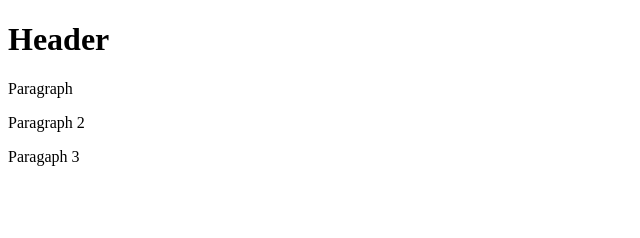
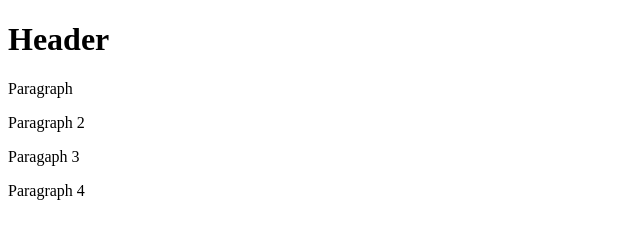
Before and after one commit to devendr4/git-test, a website: page index.html in a window 1280 px wide. Shown: the full height of the page, 0-640 px from the left. Drawn offline with Linux system fonts and the light colour scheme.

Commit message:
fifth commit

```diff
--- a/index.html
+++ b/index.html
@@ -7,5 +7,6 @@
     <p>Paragraph</p>
     <p>Paragraph 2</p>
     <p>Paragaph 3</p>
+    <p>Paragraph 4</p>
   </body>
 </html>
```
Also changed, not shown: package.json (added, +16 -0 lines), 3 other files.
